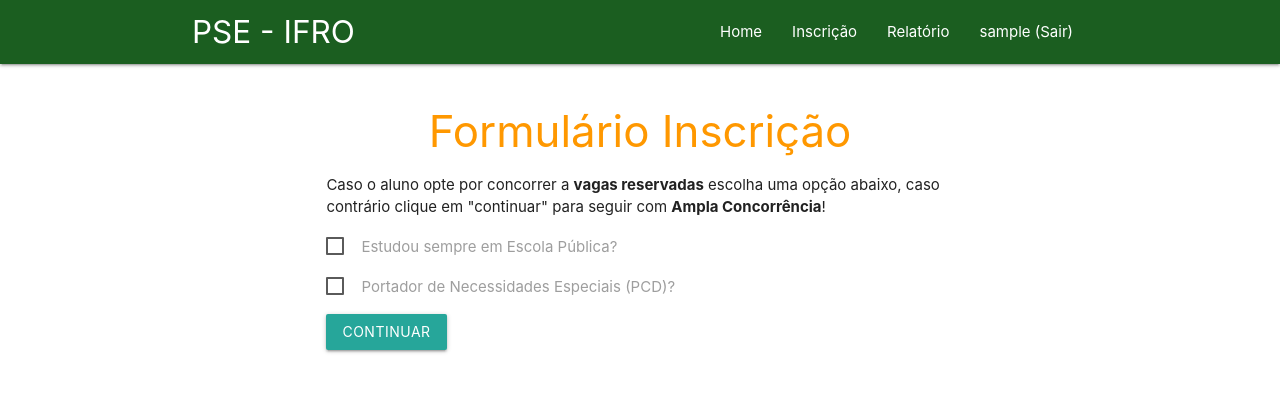
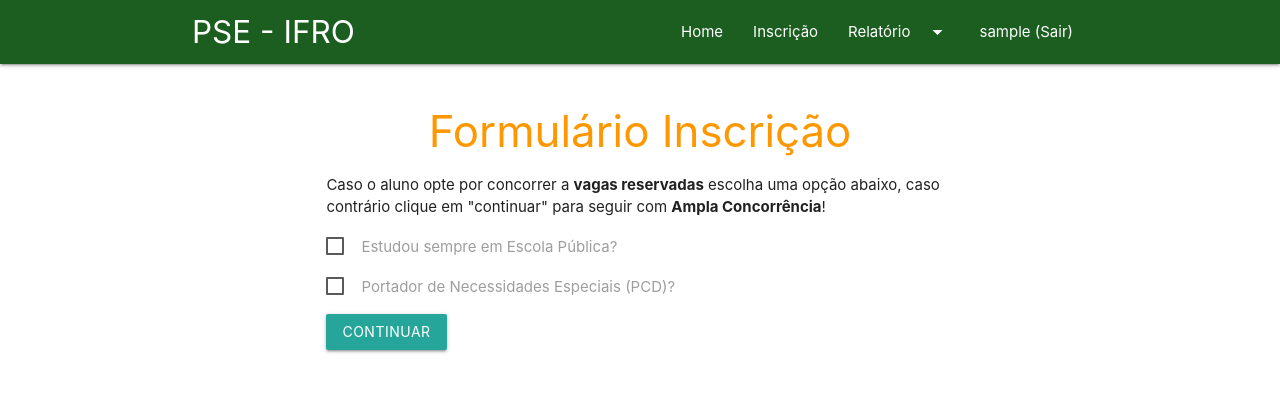
Before and after one commit to miguelzamberlan/pse, a Django app: page /inscricao/ in a window 1280 px wide. Shown: the top 420 px of the page. Run offline with Django 3.2, Linux system fonts and the light colour scheme; the visitor is signed in with stand-in values (Sample User, id 1).

Commit message:
Relatório por cotas

```diff
--- a/principal/templates/base.html
+++ b/principal/templates/base.html
@@ -15,6 +15,11 @@
 
 </head>
 <body>
+    <!-- Dropdown Structure -->
+    <ul id="dropdown1" class="dropdown-content">
+      <li><a href="{% url 'inscricao:relatorio' %}">Geral</a></li>
+      <li><a href="{% url 'inscricao:relatoriocotas' %}">Por Cotas</a></li>
+    </ul>
     <nav class="green darken-4">
         <div class="nav-wrapper container">
             <a href="#!" class="brand-logo">PSE - IFRO</a>
@@ -23,7 +28,7 @@
                 <li><a href="{% url 'principal:principal' %}">Home</a></li>
                 {% if user.is_authenticated %}
                 <li><a href="{% url 'inscricao:inscricao' %}">Inscrição</a></li>
-          <li><a href="{% url 'inscricao:relatorio' %}">Relatório</a></li>
+                <li><a class="dropdown-trigger" href="#!" data-target="dropdown1">Relatório<i class="material-icons right">arrow_drop_down</i></a></li>
                 <li><a href="{% url 'logout' %}">{{ user.username }} (Sair)</a></li>
                 {% else %}
                 <li><a href="{% url 'login' %}">Login</a></li>
@@ -32,11 +37,17 @@
         </div>
     </nav>
 
+  <!-- Navbar Mobile -->
+    <!-- Dropdown Structure -->
+    <ul id="dropdown2" class="dropdown-content">
+      <li><a href="{% url 'inscricao:relatorio' %}">Geral</a></li>
+      <li><a href="#!">Por Cotas</a></li>
+    </ul>
     <ul class="sidenav" id="mobile-demo">
           <li><a href="{% url 'principal:principal' %}">Home</a></li>
         {% if user.is_authenticated %}
           <li><a href="{% url 'inscricao:inscricao' %}">Inscrição</a></li>
-          <li><a href="{% url 'inscricao:relatorio' %}">Relatório</a></li>
+          <li><a class="dropdown-trigger" href="#!" data-target="dropdown2">Relatório<i class="material-icons right">arrow_drop_down</i></a></li>
           <li><a href="{% url 'logout' %}">{{ user.username }} (Sair)</a></li>
         {% else %}
           <li><a href="{% url 'login' %}">Login</a></li>
@@ -92,6 +103,9 @@
 
         $('.sidenav').sidenav();
 
+        $(".dropdown-trigger").dropdown();
+
+
       }); // end of document ready
     })(jQuery); // end of jQuery name space
   </script>
```
Lines whose indentation alone changed are shown as unchanged.
